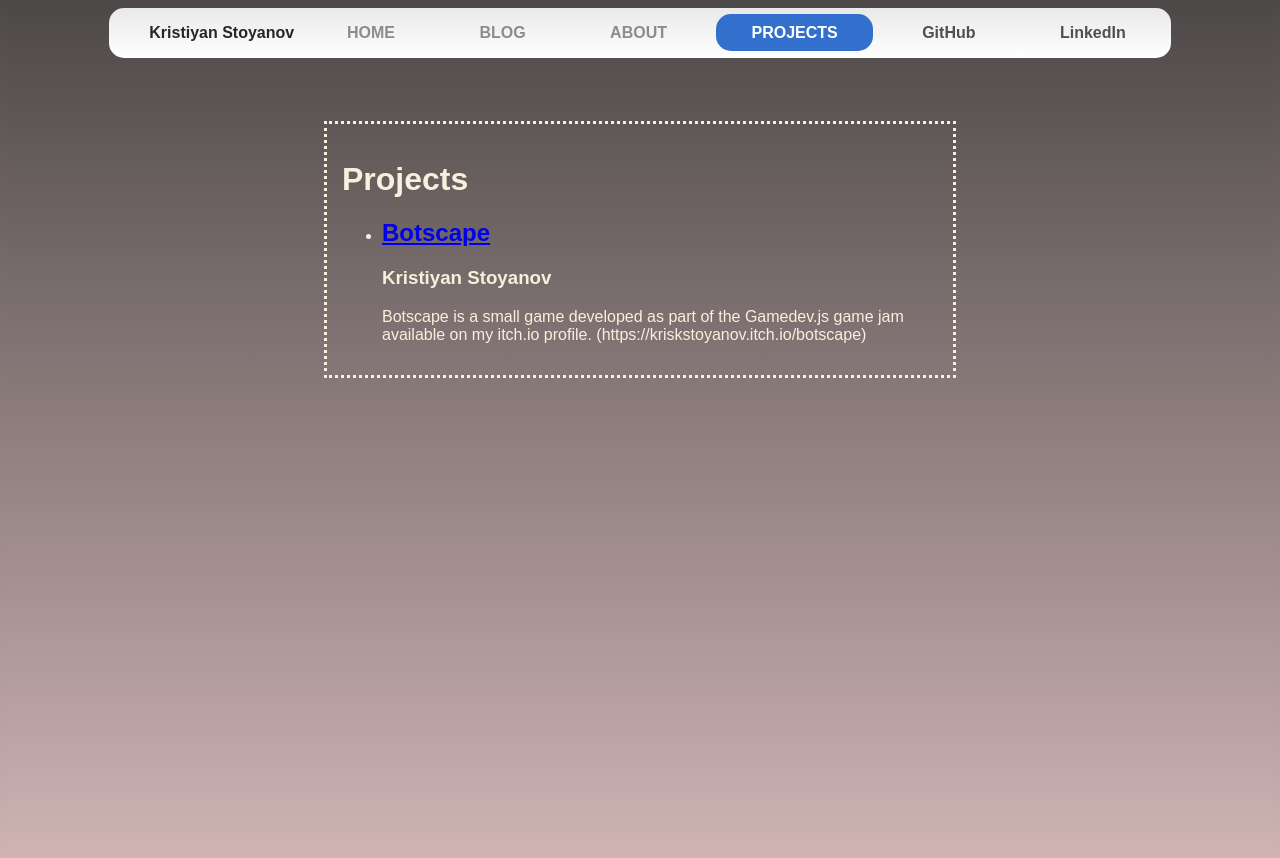
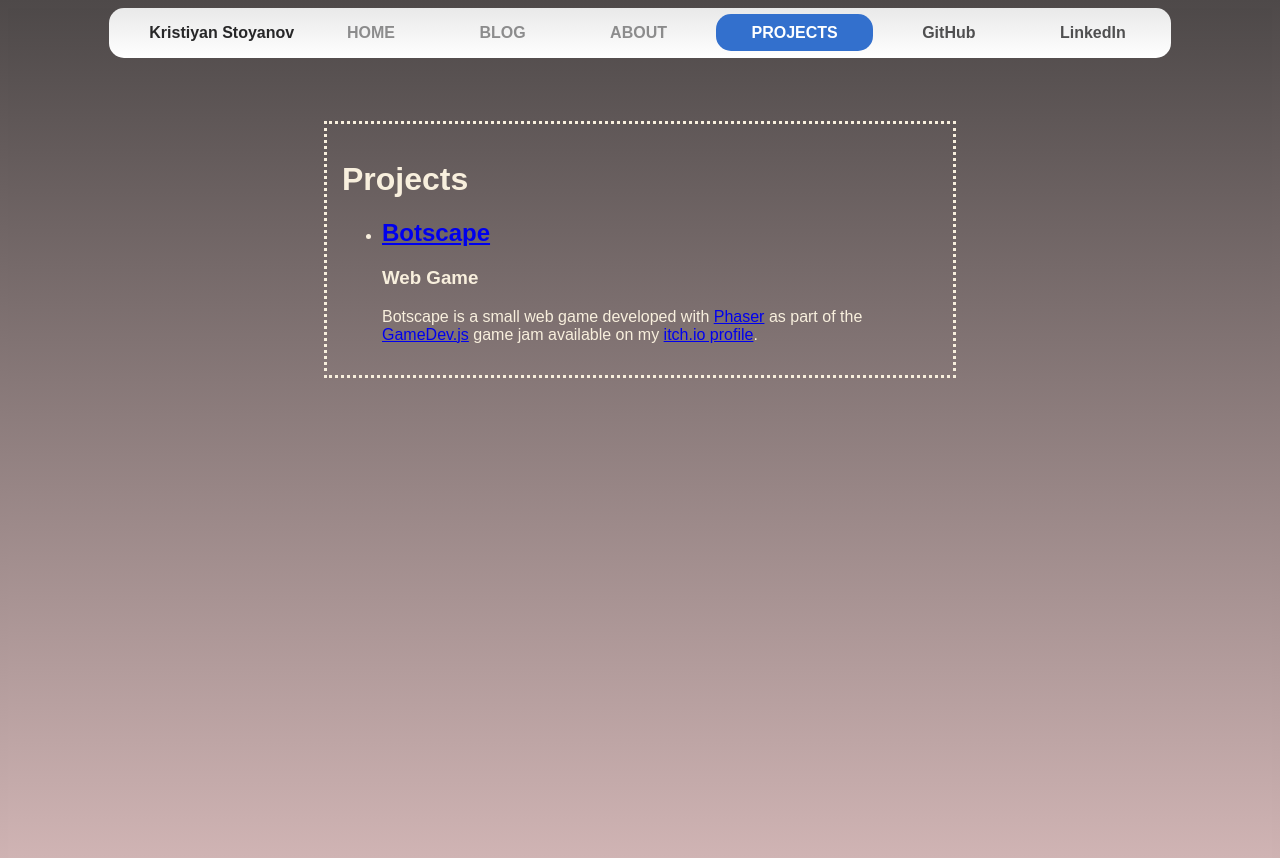
Before and after one commit to KrisKStoyanov/KrisKStoyanov.github.io, a Jekyll site: the page built from projects.html, in a window 1280 px wide. Shown: the top 858 px of the page. Built offline with Jekyll 4.4.1, drawn with Linux system fonts in a browser that asks for light colours.

Commit message:
updated site titles and added more information and links on latest completed project

```diff
--- a/_projects/botscape.md
+++ b/_projects/botscape.md
@@ -1,6 +1,6 @@
 ---
 short_name: Botscape
 name: Botscape
-position: Kristiyan Stoyanov
+position: Web Game
 ---
-Botscape is a small game developed as part of the Gamedev.js game jam available on my itch.io profile. (https://kriskstoyanov.itch.io/botscape)
+Botscape is a small web game developed with [Phaser](https://phaser.io/) as part of the [GameDev.js](https://gamedevjs.com/) game jam available on my [itch.io profile](https://kriskstoyanov.itch.io/botscape).
--- a/blog.html
+++ b/blog.html
@@ -1,6 +1,6 @@
 ---
 layout: default
-title: Blog
+title: Kristiyan Stoyanov - Blog
 ---
 <h1>Blog</h1>
 <p>This is where I talk about my latest current project</p>
--- a/index.html
+++ b/index.html
@@ -1,6 +1,6 @@
 ---
 layout: default
-title: Portfolio
+title: Kristiyan Stoyanov - Software Developer, Full-Stack Web Developer, Game Developer
 ---
 
 <h1>Kristiyan Stoyanov</h1>
@@ -16,5 +16,5 @@ title: Portfolio
     completion. I will attempt to release a short playable demo around the end of the year.
 </p>
 <p class="custom-text-right">
-    Powered by GitHub Pages.
+    Powered by GitHub Pages
 </p>
--- a/projects.html
+++ b/projects.html
@@ -1,6 +1,6 @@
 ---
 layout: default
-title: Projects
+title: Kristiyan Stoyanov - Projects
 ---
 <h1>Projects</h1>
 
```
Also changed, not shown: about.md (+1 -1 lines).
